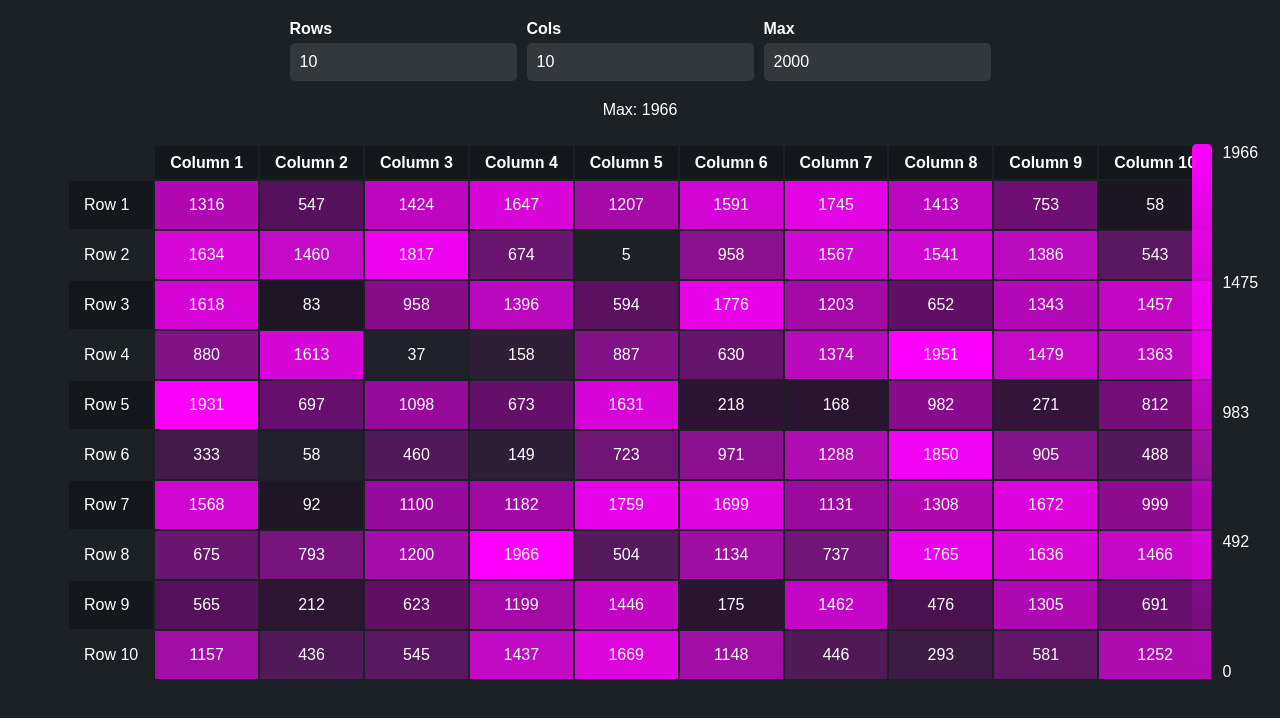
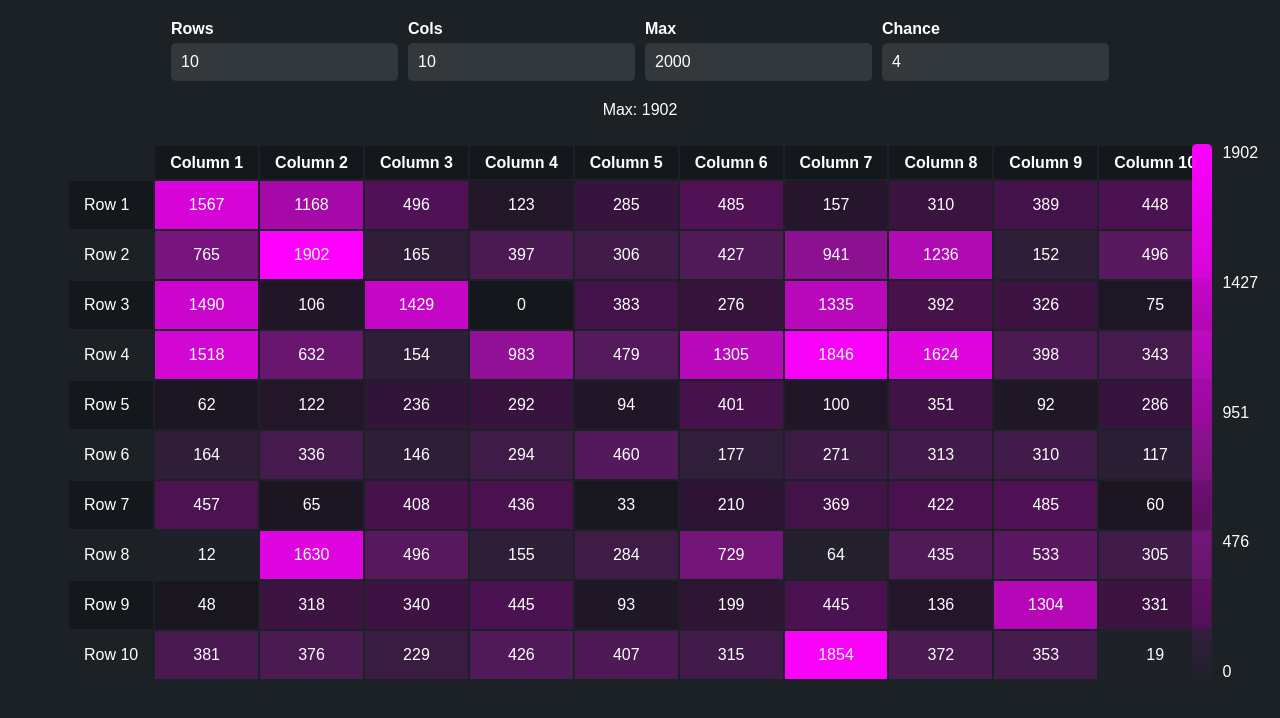
Before and after one commit to jofaval/headless-heatmap, a React (Vite) app: page / in a window 1280 px wide. Shown: the top 718 px of the page. Built offline with nearby package versions, Linux system fonts and the light colour scheme.

Commit message:
feat(examples): add chance to data generation

```diff
--- a/src/examples/heatmap-table/app.tsx
+++ b/src/examples/heatmap-table/app.tsx
@@ -121,11 +121,12 @@ const SHOW_BAR = true;
 const SHOW_CURRENT_PERCENTAGE = false;
 
 function App() {
-  const { cols, max, onChange, rows } = useConfiguration();
+  const { cols, max, onChange, rows, chance } = useConfiguration();
   const { columnHeaders, data, rowHeaders } = useDataGeneration({
     cols,
     max,
     rows,
+    chance,
   });
 
   const {
@@ -150,6 +151,7 @@ function App() {
           <Input onChange={onChange} name="rows" value={rows} />
           <Input onChange={onChange} name="cols" value={cols} />
           <Input onChange={onChange} name="max" value={max} />
+          <Input onChange={onChange} name="chance" value={chance} />
         </div>
 
         <div className="current-max">
--- a/src/examples/heatmap-table/data-generation.hook.ts
+++ b/src/examples/heatmap-table/data-generation.hook.ts
@@ -1,6 +1,11 @@
 import { Reducer, useMemo, useReducer } from "react";
 
-const INITIAL_CONFIGURATION = { rows: 10, cols: 10, max: 2_000 };
+const INITIAL_CONFIGURATION = {
+  rows: 10,
+  cols: 10,
+  max: 2_000,
+  chance: 4,
+};
 type Configuration = typeof INITIAL_CONFIGURATION;
 
 type ConfigurationReducer = Reducer<
@@ -9,7 +14,7 @@ type ConfigurationReducer = Reducer<
 >;
 
 export const useConfiguration = () => {
-  const [{ cols, max, rows }, updateConfiguration] =
+  const [{ cols, max, rows, chance }, updateConfiguration] =
     useReducer<ConfigurationReducer>(
       (state, { name, value }) => ({ ...state, [name]: value }),
       INITIAL_CONFIGURATION
@@ -22,19 +27,42 @@ export const useConfiguration = () => {
     });
   };
 
-  return { cols, max, rows, onChange };
+  return { cols, max, rows, onChange, chance };
 };
 
 const ROW_COL_HEADER = "";
 
-export const useDataGeneration = ({ cols, max, rows }: Configuration) => {
+const oneIn = (chance: number) => {
+  return Math.random() < 1 / chance;
+};
+
+const getRandom = ({ max, chance }: { max: number; chance: number }) => {
+  const difference = 4;
+  const base = Math.round((Math.random() * max) / difference);
+
+  if (!oneIn(chance)) {
+    return base;
+  }
+
+  const extra =
+    Math.round((Math.random() * max) / difference) * (difference - 1);
+
+  return base + extra;
+};
+
+export const useDataGeneration = ({
+  cols,
+  max,
+  rows,
+  chance,
+}: Configuration) => {
   const data = useMemo(() => {
     return Array.from(Array(rows).keys()).map(() => {
       return Array.from(Array(cols).keys()).map(() => {
-        return Math.floor(Math.random() * max);
+        return getRandom({ max, chance });
       });
     });
-  }, [cols, max, rows]);
+  }, [cols, max, rows, chance]);
 
   const columnHeaders = useMemo(() => {
     return [ROW_COL_HEADER].concat(
```
